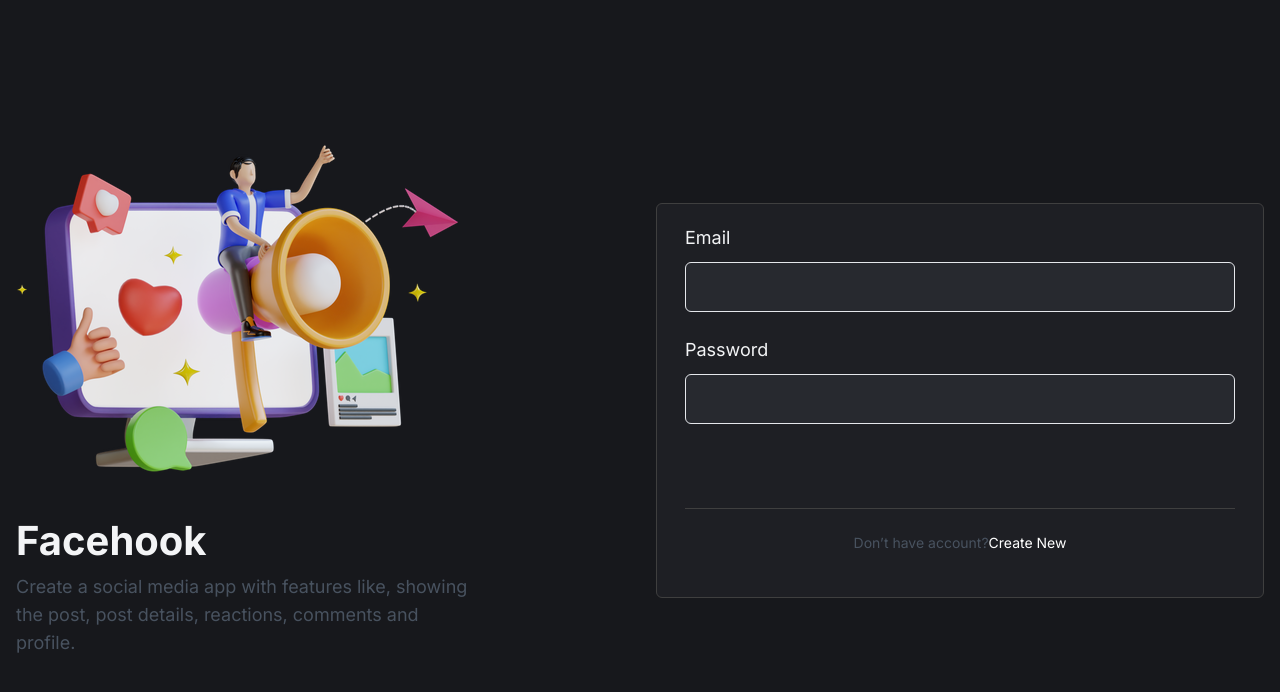
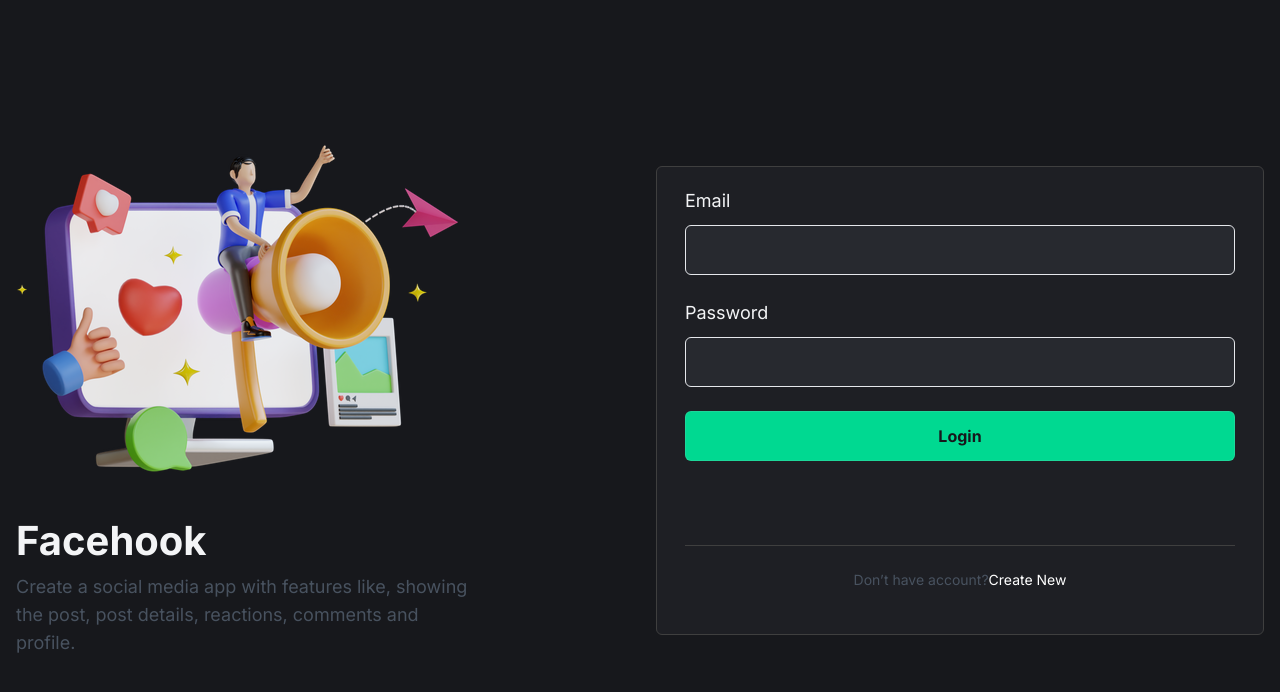
Before and after one commit to rajibdas-it/facehook, a React (Vite) app: page /login in a window 1280 px wide. Shown: the top 692 px of the page. Built offline with nearby package versions, Linux system fonts and the light colour scheme.

Commit message:
login form design done

```diff
--- a/src/Components/auth/LoginForm.jsx
+++ b/src/Components/auth/LoginForm.jsx
@@ -10,6 +10,8 @@ const LoginForm = () => {
     formState: { errors },
   } = useForm();
 
+  console.log(errors);
+
   const formSubmit = (formData) => {
     console.log(formData);
   };
@@ -18,7 +20,7 @@ const LoginForm = () => {
       className="border-b border-[#3F3F3F] pb-10 lg:pb-[60px]"
       onSubmit={handleSubmit(formSubmit)}
     >
-      <Field label="Email">
+      <Field label="Email" error={errors.email}>
         <input
           {...register("email", { required: "Email is required" })}
           type="email"
@@ -29,7 +31,7 @@ const LoginForm = () => {
           }`}
         />
       </Field>
-      <Field label="Password">
+      <Field label="Password" error={errors.password}>
         <input
           {...register("password", { required: "Password is required" })}
           type="password"
@@ -40,6 +42,11 @@ const LoginForm = () => {
           }`}
         />
       </Field>
+      <Field>
+        <button className="auth-input bg-lwsGreen font-bold text-deepDark transition-all hover:opacity-90">
+          Login
+        </button>
+      </Field>
     </form>
   );
 };
```
